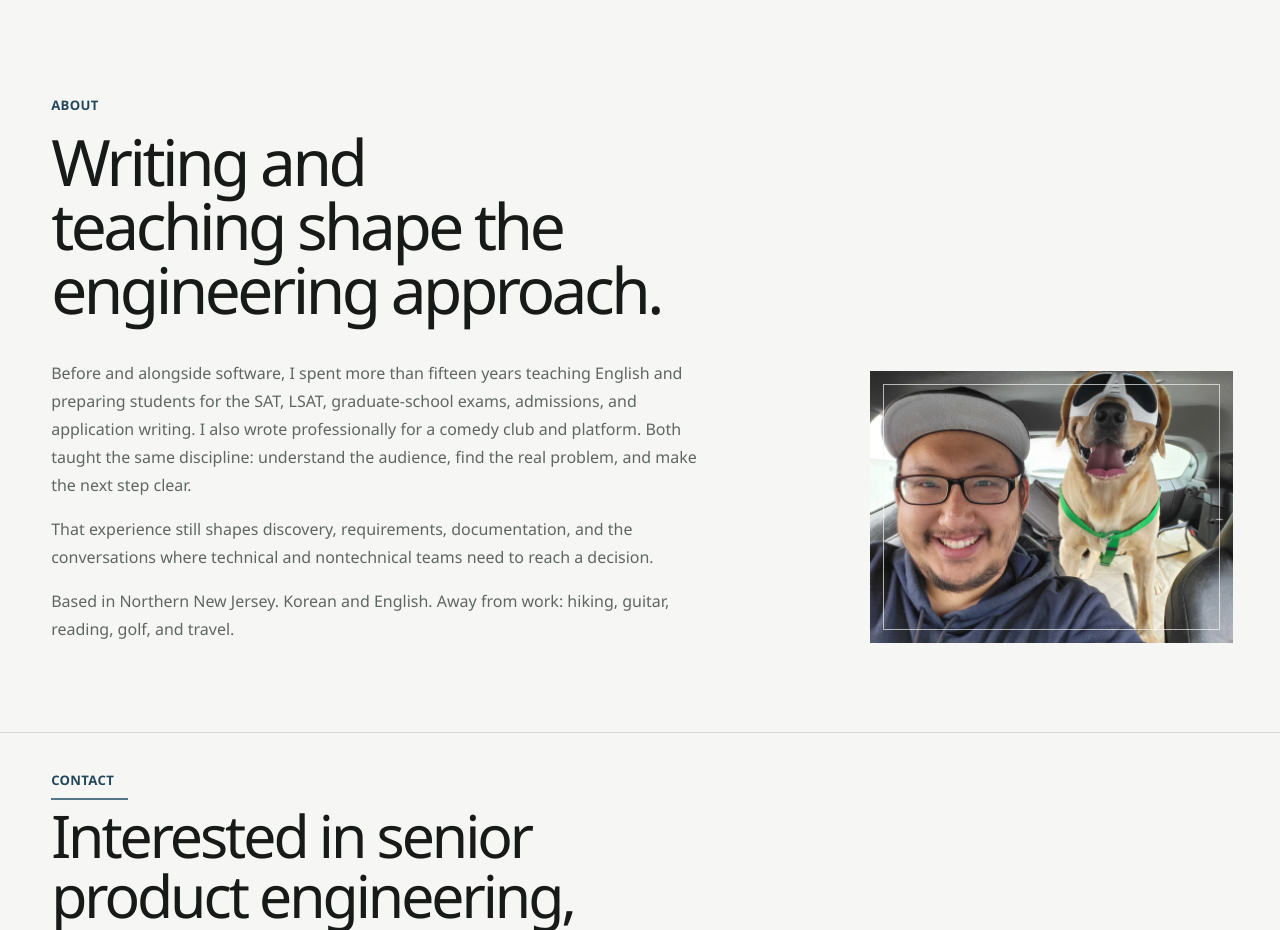
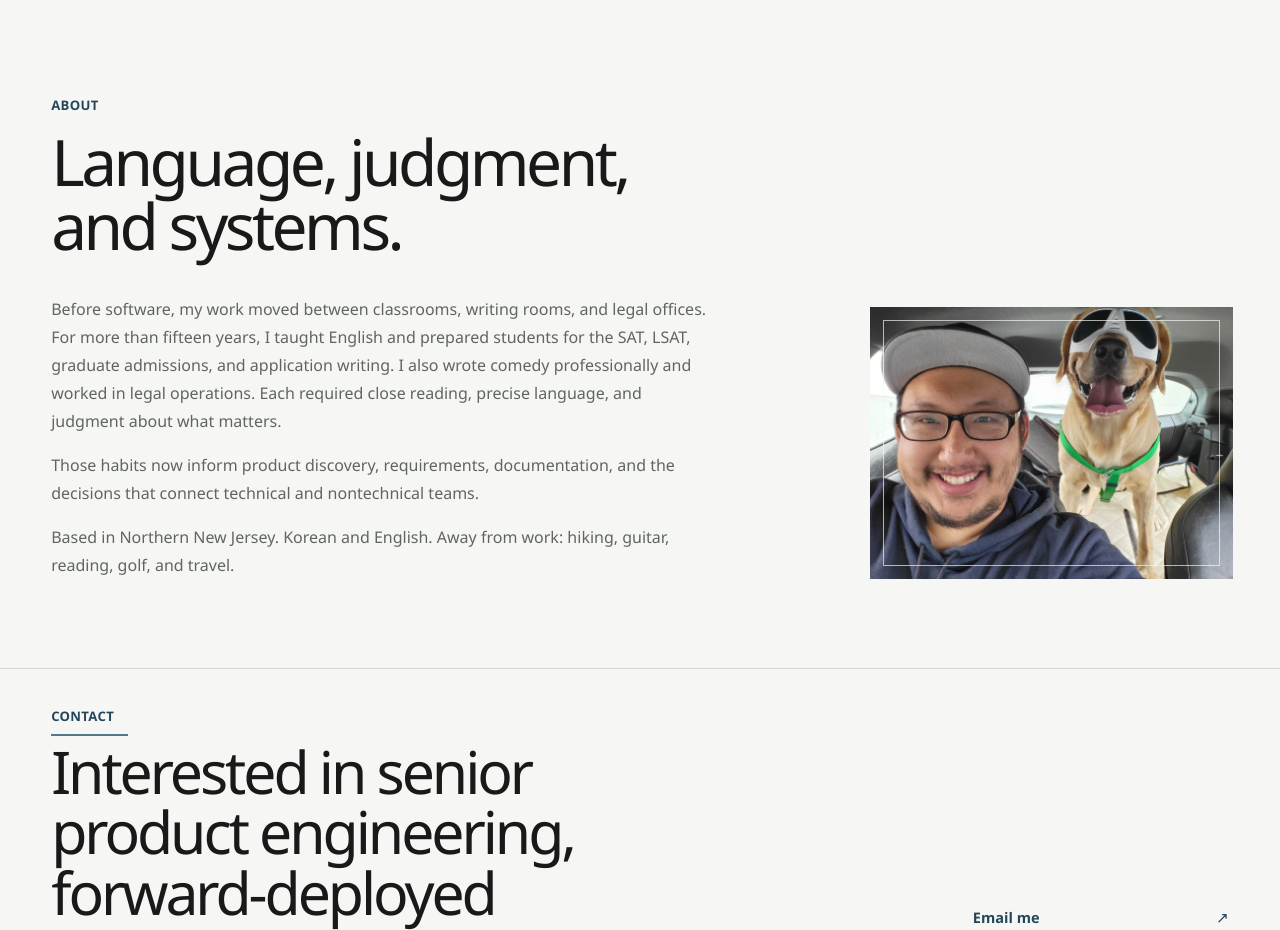
Before and after one commit to edwardsong08/final-profile, a Next.js app: page / in a window 1280 px wide. Shown: the part 4620-5550 px from the top of the page. Built offline with nearby package versions, Linux system fonts and the light colour scheme.

Commit message:
copy: refine about narrative and section traces

```diff
--- a/src/components/v21/PortfolioZen.tsx
+++ b/src/components/v21/PortfolioZen.tsx
@@ -204,8 +204,14 @@ function ScrollProgress() {
   return <span ref={progressRef} className={styles.progressValue} aria-hidden="true" />;
 }
 
-function useActiveSection(sectionIds: readonly string[], viewportAnchor: number) {
-  const [activeSection, setActiveSection] = useState(sectionIds[0]);
+function useActiveSection(
+  sectionIds: readonly string[],
+  viewportAnchor: number,
+  activateBeforeFirst = true,
+) {
+  const [activeSection, setActiveSection] = useState(
+    activateBeforeFirst ? sectionIds[0] : '',
+  );
 
   useEffect(() => {
     let animationFrame = 0;
@@ -213,7 +219,7 @@ function useActiveSection(sectionIds: readonly string[], viewportAnchor: number)
 
     const update = () => {
       const anchor = window.innerHeight * viewportAnchor;
-      let nextSection = sectionIds[0];
+      let nextSection = activateBeforeFirst ? sectionIds[0] : '';
 
       for (const sectionId of sectionIds) {
         const section = document.getElementById(sectionId);
@@ -254,7 +260,7 @@ function useActiveSection(sectionIds: readonly string[], viewportAnchor: number)
       window.removeEventListener('resize', requestUpdate);
       window.removeEventListener('scroll', requestUpdate);
     };
-  }, [sectionIds, viewportAnchor]);
+  }, [activateBeforeFirst, sectionIds, viewportAnchor]);
 
   return [activeSection, setActiveSection] as const;
 }
@@ -466,6 +472,7 @@ export default function PortfolioZen() {
   const [activePrimarySection, setActivePrimarySection] = useActiveSection(
     primarySectionIds,
     0.32,
+    false,
   );
   const troaNarrative = troaSlideNarratives[activeTroaSlide];
 
@@ -803,18 +810,18 @@ export default function PortfolioZen() {
             <p className={`${styles.sectionLabel} ${styles.traceTitle}`}>
               About
             </p>
-            <h2 id="about-title">Writing and teaching shape the engineering approach.</h2>
+            <h2 id="about-title">Language, judgment, and systems.</h2>
             <p className={styles.aboutLead}>
-              Before and alongside software, I spent more than fifteen years teaching English and
-              preparing students for the SAT, LSAT, graduate-school exams, admissions, and
-              application writing. I also wrote professionally for a comedy club and platform. Both
-              taught the same discipline: understand the audience, find the real problem, and make
-              the next step clear.
+              Before software, my work moved between classrooms, writing rooms, and legal offices.
+              For more than fifteen years, I taught English and prepared students for the SAT, LSAT,
+              graduate admissions, and application writing. I also wrote comedy professionally and
+              worked in legal operations. Each required close reading, precise language, and
+              judgment about what matters.
             </p>
             <div className={styles.aboutClosing}>
               <p>
-                That experience still shapes discovery, requirements, documentation, and the
-                conversations where technical and nontechnical teams need to reach a decision.
+                Those habits now inform product discovery, requirements, documentation, and the
+                decisions that connect technical and nontechnical teams.
               </p>
               <p>
                 Based in Northern New Jersey. Korean and English. Away from work: hiking, guitar,
```
